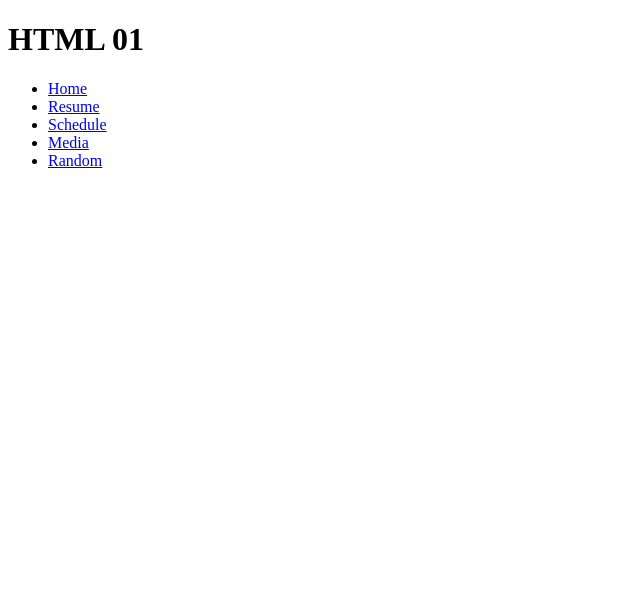
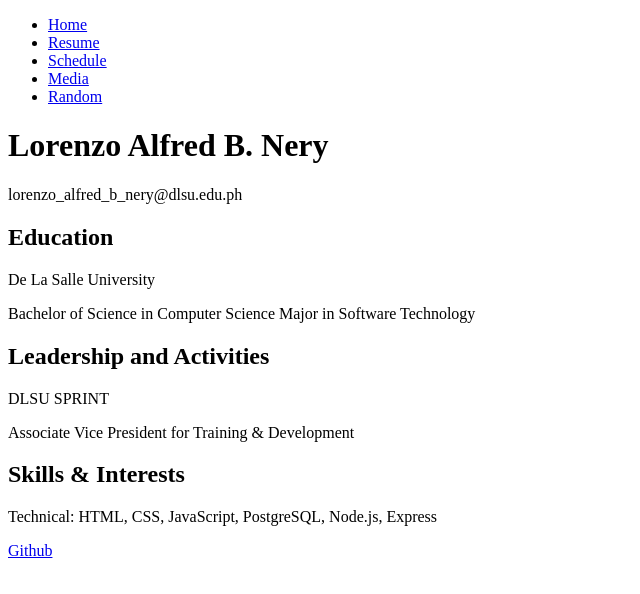
Before and after one commit to Renzios/coding-practice-1, a plain HTML site: page aboutme.html in a window 1280 px wide. Shown: the whole page, without its empty margins (0-640 px from the left). Drawn offline with Linux system fonts and the light colour scheme.

Commit message:
feat: finish home and resume

```diff
--- a/aboutme.html
+++ b/aboutme.html
@@ -7,7 +7,6 @@
 </head>
 <body>
     <header>
-        <h1>HTML 01</h1>
         <nav>
             <ul>
                 <li><a href="index.html">Home</a></li>
@@ -19,10 +18,22 @@
         </nav>
     </header>
     <main>
+        <h1>Lorenzo Alfred B. Nery</h1>
+        <p>lorenzo_alfred_b_nery@dlsu.edu.ph</p>
 
+        <h2>Education</h2>
+        <p>De La Salle University</p>
+        <p>Bachelor of Science in Computer Science Major in Software Technology</p>
+
+        <h2>Leadership and Activities</h2>
+        <p>DLSU SPRINT</p>
+        <p>Associate Vice President for Training & Development</p>
+
+        <h2>Skills & Interests</h2>
+        <p>Technical: HTML, CSS, JavaScript, PostgreSQL, Node.js, Express</p>
     </main>
     <footer>
-
+        <a href="https://github.com/Renzios">Github</a>
     </footer>
 </body>
 </html>
```
Also changed, not shown: index.html (+0 -3 lines).
